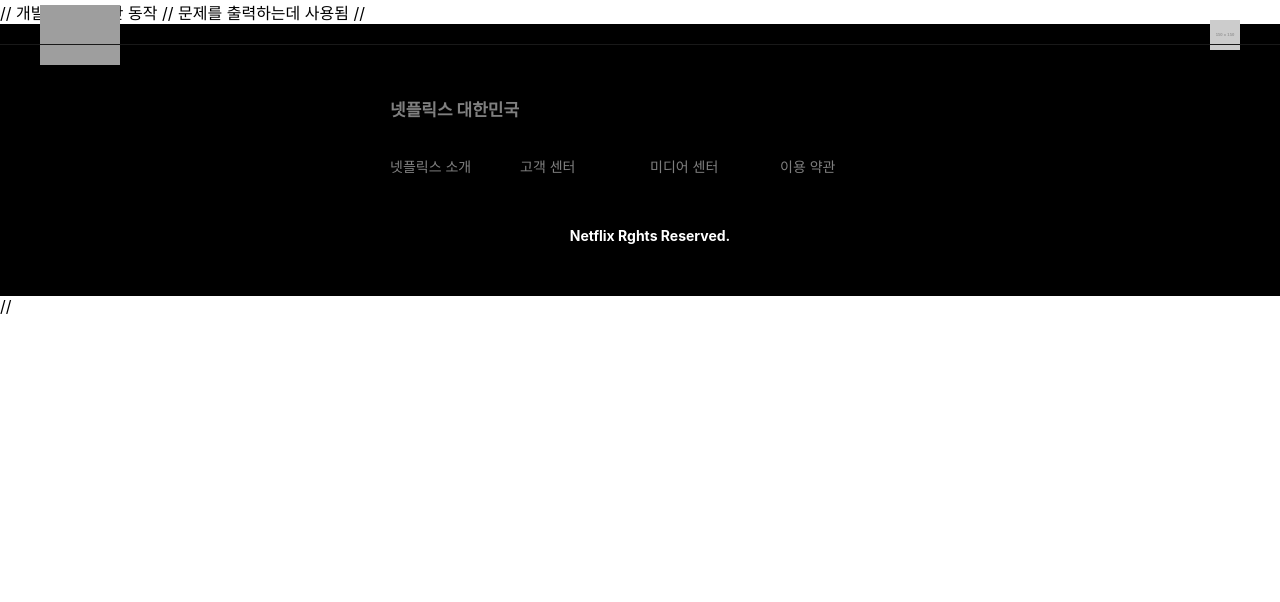
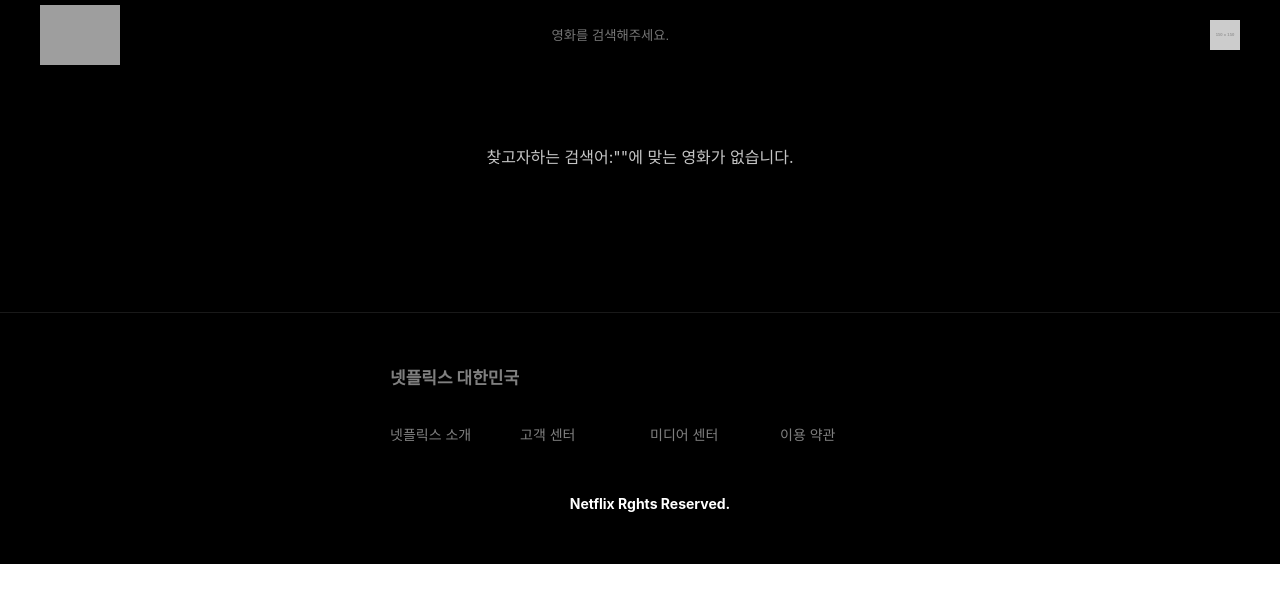
Before and after one commit to JeanYoungPark/react-netflix-clone, a React (Create React App) app: page /search in a window 1280 px wide. Shown: the top 602 px of the page. Built offline with nearby package versions, Linux system fonts and the light colour scheme; grey boxes are pictures that could not be loaded.

Commit message:
검색 구현

```diff
--- a/src/components/Nav.css
+++ b/src/components/Nav.css
@@ -30,3 +30,15 @@
     width: 30px;
     object-fit: contain;
 }
+
+.nav__input {
+    position: fixed;
+    left: 50%;
+    transform: translate(-50%, 0);
+    background-color: rgba(0, 0, 0, 0.632);
+    border-radius: 5px;
+    color: white;
+    padding: 5px;
+    border: none;
+
+}
--- a/src/components/Nav.js
+++ b/src/components/Nav.js
@@ -1,14 +1,16 @@
 import React, { useState, useEffect } from 'react';
+import { useNavigate } from 'react-router-dom';
 import "./Nav.css";
 
 export default function Nav() {
 
     const [show, setShow] = useState(false);
+    const [searchValue, setSearchValue] = useState("");
+    const navigate = useNavigate();
 
     // 빈 배열일 때는 컴포넌트가 마운트 될 때만 실행됨
     useEffect(() => {
         window.addEventListener("scroll",() => {
-            console.log(window.scrollY);
             if(window.scrollY > 50){
                 setShow(true);
             }else{
@@ -21,6 +23,11 @@
         };
     }, []);
 
+    const handleChange = (e) => {
+        setSearchValue(e.target.value);
+        navigate(`/search?q=${e.target.value}`);
+    };
+
     return (
     <nav className={`nav ${show && 'nav__black'}`}>
         <img
@@ -29,6 +36,9 @@
             className='nav__logo'
             onClick={() => window.location.reload()}
         />
+
+        <input value={searchValue} onChange={handleChange} className="nav__input" type="text" placeholder="영화를 검색해주세요." />
+
         <img
             alt='User logged'
             src='https://via.placeholder.com/150'
--- a/src/index.js
+++ b/src/index.js
@@ -7,12 +7,12 @@
 
 const root = ReactDOM.createRoot(document.getElementById('root'));
 root.render(
-  <BrowserRouter>
   // 개발 환경에서만 동작
   // 문제를 출력하는데 사용됨
   // <React.StrictMode>
+  // </React.StrictMode>
+  <BrowserRouter>
     <App />
-  // </React.StrictMode>
   </BrowserRouter>
 );
 
--- /dev/null
+++ b/src/pages/SearchPage/SearchPage.css
@@ -0,0 +1,42 @@
+.searchContent {
+    height: 100vh;
+    background-color: black;
+  }
+
+  .search-container {
+    background-color: black;
+    width: 100%;
+    text-align: center;
+    padding: 5rem 0;
+  }
+
+  .no-results {
+    display: flex;
+    justify-content: center;
+    align-content: center;
+    color: #c5c5c5;
+    height: 100%;
+    padding: 8rem;
+  }
+
+  .movie {
+    flex: 1 1 auto;
+    display: inline-block;
+    padding-right: 0.5rem;
+    padding-bottom: 7rem;
+  }
+
+  .movie__column-poster {
+    cursor: pointer;
+    transition: transform 0.3s;
+    -webkit-transition: transform 0.3s;
+  }
+
+  .movie__column-poster :hover {
+    transform: scale(1.25);
+  }
+
+  .movie__poster {
+    width: 90%;
+    border-radius: 5px;
+  }
--- a/src/pages/SearchPage/index.js
+++ b/src/pages/SearchPage/index.js
@@ -1,7 +1,58 @@
-import React from 'react'
+import axios from '../../api/axios';
+import React, { useEffect, useState } from 'react'
+import { useLocation } from 'react-router-dom'
+import './SearchPage.css';
 
 export default function SearchPage() {
-  return (
-    <div>SearchPage</div>
-  )
+    const [searchResults, setSearchResults] = useState([]);
+    const useQuery = () => {
+        return new URLSearchParams(useLocation().search);
+    }
+
+    let query= useQuery();
+    const searchTerm = query.get("q");
+
+    useEffect(() => {
+        if(searchTerm){
+            fetchSearchMovie(searchTerm);
+        }
+    }, []);
+
+    const fetchSearchMovie = async (searchTerm) => {
+        try {
+          const request = await axios.get(
+            `/search/multi?include_adult=false&query=${searchTerm}`
+          );
+          setSearchResults(request.data.results);
+        } catch (error) {
+          console.log("error", error);
+        }
+      };
+
+    const renderSearchResults = () => {
+        return searchResults.length > 0 ? (
+            <section className='serach-container'>
+                {searchResults.map((movie) => {
+                    if(movie.backdrop_path !== null && movie.media_type !== "person") {
+                        const movieImageUrl = "https://image.tmdb.org/t/p/w500" + movie.backdrop_path;
+                        return(
+                            <div className='movie'>
+                                <div className='movie__column-poster'>
+                                    <img src={movieImageUrl} alt='movie image' className='movie__poster' />
+                                </div>
+                            </div>
+                        )
+                    }
+                })}
+            </section>
+        ) : (
+            <section className='no-results'>
+                <div className='no-results_text'>
+                    <p>찾고자하는 검색어:"{searchTerm}"에 맞는 영화가 없습니다.</p>
+                </div>
+            </section>
+        );
+    };
+
+    return renderSearchResults();
 }
```
